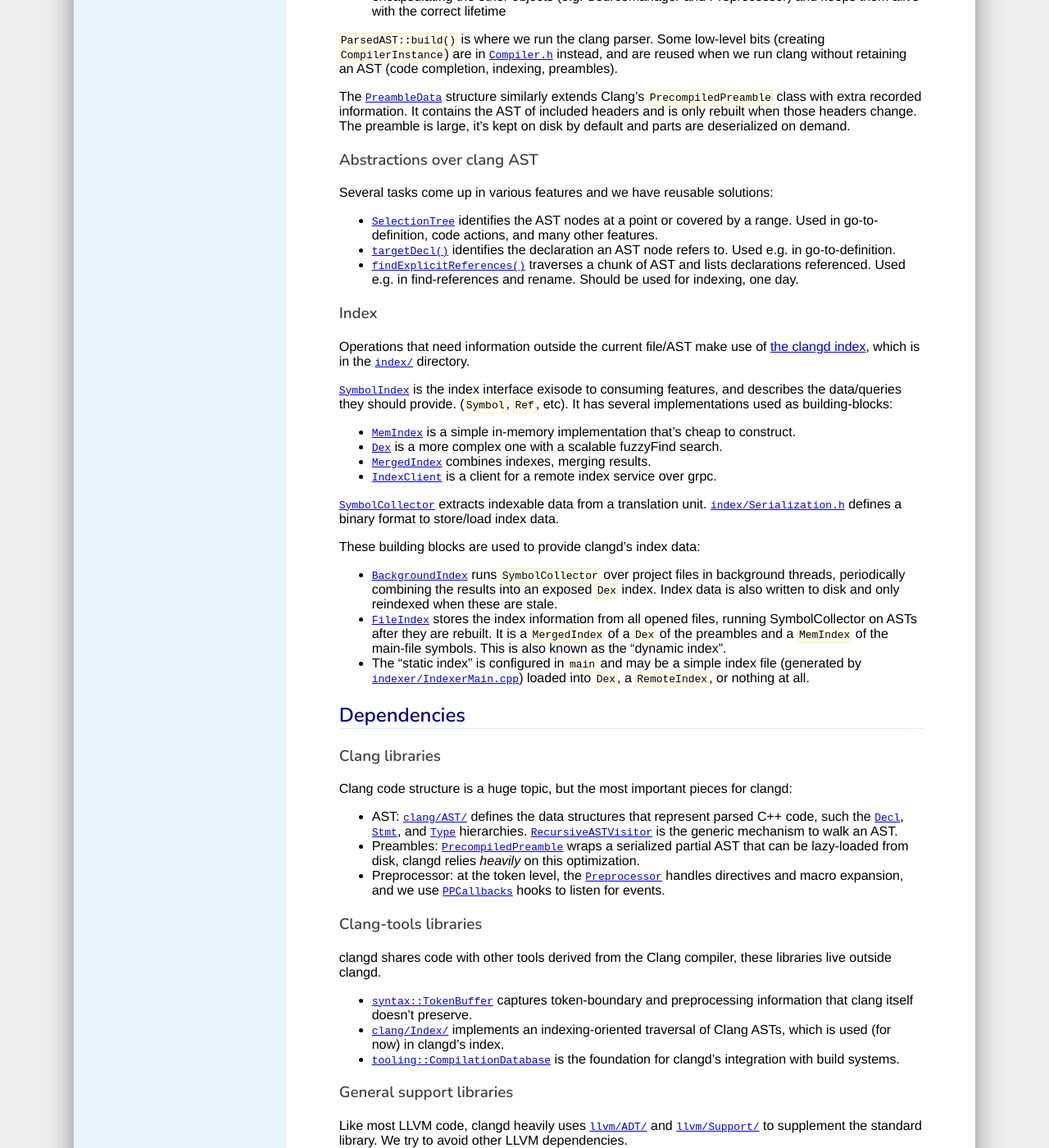
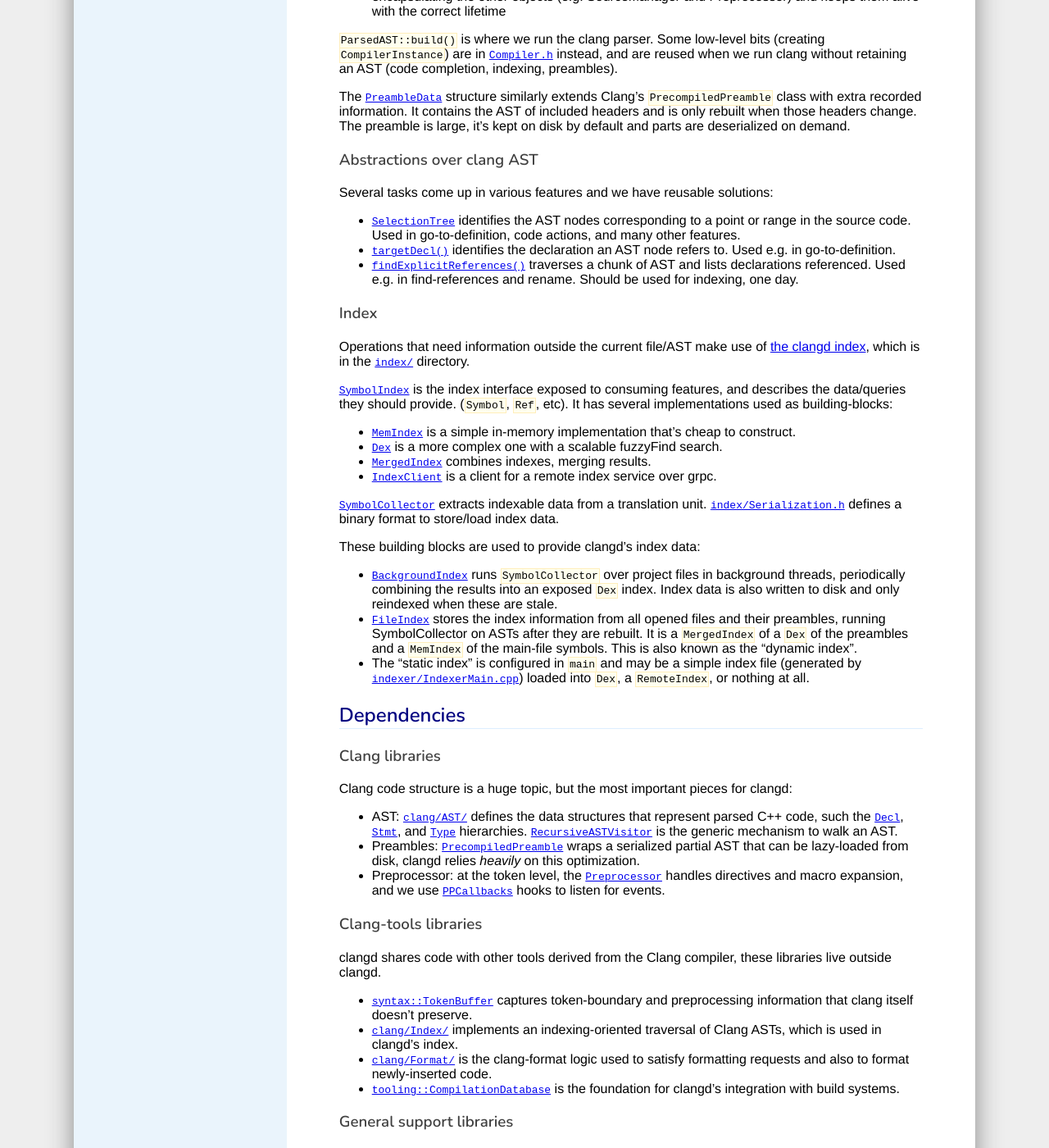
Before and after one commit to llvm/clangd-www, a Jekyll site: the page built from design/code.md, in a window 1280 px wide and 1400 px high, scrolled down 2712 px. Shown: the whole window at 82% size. Built offline with Jekyll 4.4.1, drawn with Linux system fonts in a browser that asks for light colours; our own code applies the rules of GitHub Pages for plain Markdown files; some of the changed text lies outside the part shown.

Commit message:
Address review comments

```diff
--- a/design/code.md
+++ b/design/code.md
@@ -66,7 +66,7 @@
 
 ### Compile commands
 
-Like other clang-based tools, clangd's uses clang's command-line syntax as its
+Like other clang-based tools, clangd uses clang's command-line syntax as its
 interface to configure parse options (like include directories).
 The arguments are obtained from a [tooling::CompilationDatabase], typically
 built by reading `compile_commands.json` from a nearby directory.
@@ -103,7 +103,7 @@
 These features are spread across various files, but are easy to find from their
 callsites in `ClangdServer`.
 
-### Code completion
+### Code completion (and signature help)
 
 Code completion does not follow the usual pattern for AST-based features.
 Instead there's a dedicated parse of the current file with a callback when the
@@ -153,7 +153,8 @@
 
 Several tasks come up in various features and we have reusable solutions:
 
- - [SelectionTree] identifies the AST nodes at a point or covered by a range.
+ - [SelectionTree] identifies the AST nodes corresponding to a point or range
+   in the source code.
    Used in go-to-definition, code actions, and many other features.
  - [targetDecl()] identifies the declaration an AST node refers to.
    Used e.g. in go-to-definition.
@@ -166,7 +167,7 @@
 Operations that need information outside the current file/AST make use of
 [the clangd index], which is in the [index/] directory.
 
-[SymbolIndex] is the index interface exisode to consuming features, and
+[SymbolIndex] is the index interface exposed to consuming features, and
 describes the data/queries they should provide. (`Symbol`, `Ref`, etc).
 It has several implementations used as building-blocks:
  - [MemIndex] is a simple in-memory implementation that's cheap to construct.
@@ -181,10 +182,10 @@
  - [BackgroundIndex] runs `SymbolCollector` over project files in background
    threads, periodically combining the results into an exposed `Dex` index.
    Index data is also written to disk and only reindexed when these are stale.
- - [FileIndex] stores the index information from all opened files, running
-   SymbolCollector on ASTs after they are rebuilt. It is a `MergedIndex` of
-   a `Dex` of the preambles and a `MemIndex` of the main-file symbols.
-   This is also known as the "dynamic index".
+ - [FileIndex] stores the index information from all opened files and their
+   preambles, running SymbolCollector on ASTs after they are rebuilt. It is a
+   `MergedIndex` of a `Dex` of the preambles and a `MemIndex` of the main-file
+   symbols. This is also known as the "dynamic index".
  - The "static index" is configured in `main` and may be a
    simple index file (generated by [indexer/IndexerMain.cpp]) loaded into `Dex`,
    a `RemoteIndex`, or nothing at all.
@@ -212,7 +213,9 @@
  - [syntax::TokenBuffer] captures token-boundary and preprocessing information
    that clang itself doesn't preserve.
  - [clang/Index/] implements an indexing-oriented traversal of Clang ASTs, which
-   is used (for now) in clangd's index.
+   is used in clangd's index.
+ - [clang/Format/] is the clang-format logic used to satisfy formatting requests
+   and also to format newly-inserted code.
  - [tooling::CompilationDatabase] is the foundation for clangd's integration
    with build systems.
 
@@ -275,6 +278,7 @@
 [llvm/Support/]: https://code.woboq.org/llvm/llvm/include/llvm/Support/
 [clang/AST/]: https://code.woboq.org/llvm/clang/include/clang/AST/
 [clang/Index/]: https://code.woboq.org/llvm/clang/include/clang/Index/
+[clang/Format/]: https://code.woboq.org/llvm/clang/include/clang/Format/
 
 [CodeComplete.h]: https://code.woboq.org/llvm/clang-tools-extra/clangd/CodeComplete.h.html
 [Compiler.h]: https://code.woboq.org/llvm/clang-tools-extra/clangd/Compiler.h.html
```
Also changed, not shown: other parts of design/code.md (+5 -5 lines).
